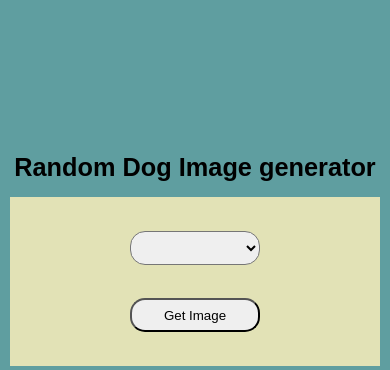
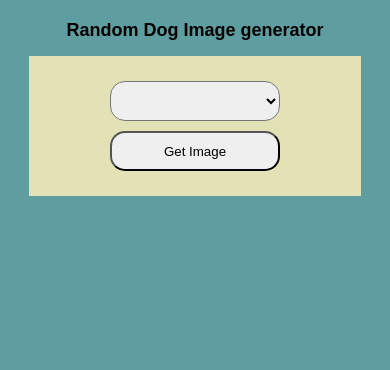
Before and after one commit to IshanC05/random-dogs, a plain HTML site: page index.html in a window 390 px wide. Drawn offline with Linux system fonts and the light colour scheme; no server answers.

Commit message:
Added responsiveness

```diff
--- a/style.css
+++ b/style.css
@@ -6,8 +6,8 @@
 
 html,
 body {
-  height: 100vh;
-  width: 100vw;
+  height: 100%;
+  width: 100%;
   font-family: sans-serif;
 }
 
@@ -18,44 +18,32 @@ body {
   justify-content: center;
   align-items: center;
   flex-direction: column;
-  flex-wrap: wrap;
   background-color: cadetblue;
+  padding: 20px;
 }
 
 h1 {
-  /* margin-top: -50px; */
   margin-bottom: 15px;
   text-align: center;
 }
 
 #container {
   background-color: rgb(226, 226, 182);
-  min-height: 20vh;
   width: 75%;
   max-width: 600px;
   display: flex;
   justify-content: space-evenly;
-  padding-top: 30px;
-  flex-wrap: wrap;
+  padding: 20px;
   margin-bottom: 25px;
 }
 
-select {
-  min-width: 130px;
-  max-width: 170px;
-  height: 20%;
-  width: 30%;
-  padding-left: 15px;
-  padding-right: 15px;
-  border-radius: 15px;
-}
-
+select,
 #btn {
   min-width: 130px;
   max-width: 170px;
-  height: 20%;
-  width: 30%;
+  height: 40px;
   border-radius: 15px;
+  margin: 5px;
 }
 
 #btn:hover {
@@ -65,46 +53,37 @@ select {
 #inner-container {
   width: 80%;
   height: 300px;
-  /* background-color: red; */
+  margin: auto;
   display: flex;
-  flex-direction: row;
   justify-content: center;
   align-items: center;
 }
 
 #img-container {
   height: 100%;
-  width: 400px;
 }
 
 img {
   max-width: 100%;
   max-height: 100%;
+  object-fit: contain;
 }
 
 @media only screen and (max-width: 520px) {
   #container {
     width: 95%;
+    flex-direction: column;
+    align-items: center;
+  }
+
+  select,
+  #btn {
+    width: 100%;
   }
 }
 
 @media only screen and (max-width: 400px) {
-  #container {
-    flex-direction: column;
-    align-items: center;
-    padding-top: 0px;
-  }
-
   h1 {
-    font-size: 3vh;
-  }
-
-  #inner-container {
-    width: 100%;
-  }
-
-  #img-container {
-    height: 300px;
-    width: 300px;
+    font-size: 18px;
   }
 }
```
